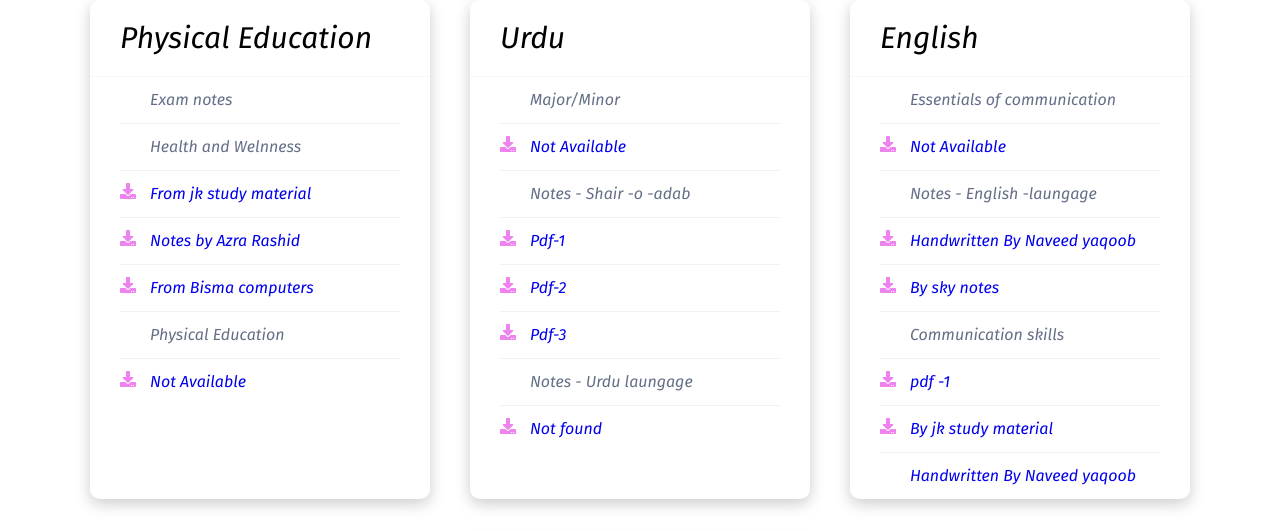
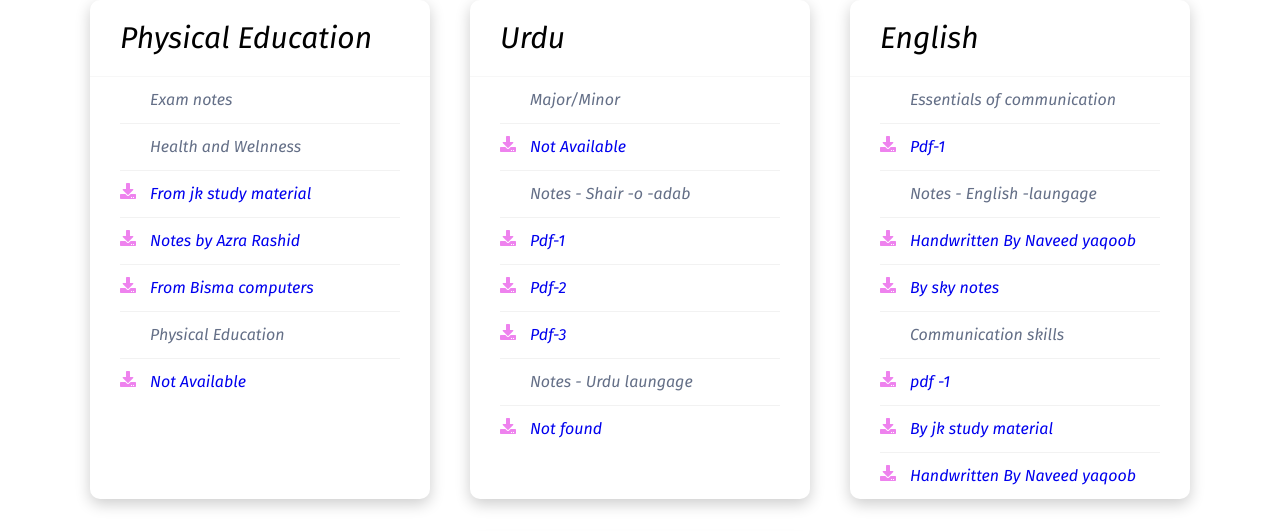
Before and after one commit to bhatmohsin/notesbook, a website: page pages/semester_1.html in a window 1280 px wide. Shown: the part 2960-3491 px from the top of the page. Drawn offline with nearby package versions, Linux system fonts and the light colour scheme.

Commit message:
Update semester_1.html

```diff
--- a/pages/semester_1.html
+++ b/pages/semester_1.html
@@ -380,14 +380,14 @@
         <div class="pricing-body">
             <ul>
                 <li>Essentials of communication </li>
-                <li><a href="https://drive.google.com/file/d/1sIUSLjI5naKM99JuHZ9PwjnUcuj-40JN/view?usp=drivesdk"><i class="fa fa-download"></i>Not Available</a></li>
+                <li><a href="https://drive.google.com/file/d/1sIUSLjI5naKM99JuHZ9PwjnUcuj-40JN/view?usp=drivesdk"><i class="fa fa-download"></i>Pdf-1</a></li>
                 <li>Notes - English -laungage</li>
                 <li><a href="https://drive.usercontent.google.com/u/0/uc?id=1l4cDSPmq7IANk4Z0KzLyQgddIcAlXul-&export=download"><i class="fa fa-download"></i>Handwritten By Naveed yaqoob</a></li>
                 <li><a href="https://drive.usercontent.google.com/u/1/uc?id=1aA5RUfC86vXL7xHmxLJcisMbFdKryEle&export=download"><i class="fa fa-download"></i> By sky notes</a></li>
                 <li>Communication skills </li>
                 <li><a href="https://drive.usercontent.google.com/u/1/uc?id=1YUqUd4AcBge8zm9ram8wL7sO7TVCAZcK&export=download"><i class="fa fa-download"></i> pdf -1 </a></li>
                 <li><a href = "https://drive.usercontent.google.com/u/1/uc?id=1YXwluebkVZtzHe-y1bIntz5Xt8S-GIpt&export=download"> <i class = "fa fa-download"></i>By jk study material</a> </li>
-                <li><a href="https://drive.usercontent.google.com/u/0/uc?id=1l4rHEs347M44wrtb1aesd1A62f_djIFj&export=download"></i>Handwritten By Naveed yaqoob</a></li>
+                <li><a href="https://drive.usercontent.google.com/u/0/uc?id=1l4rHEs347M44wrtb1aesd1A62f_djIFj&export=download"><i class = "fa fa-download"></i>Handwritten By Naveed yaqoob</a></li>
             </ul>
         </div>
     </div>
```
